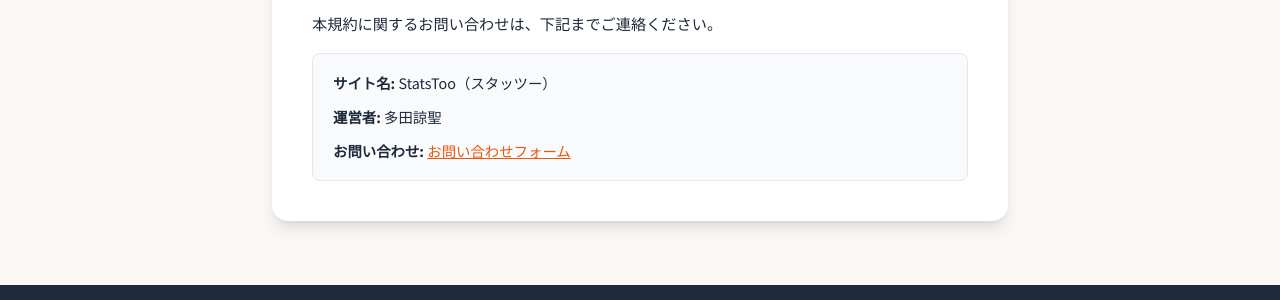
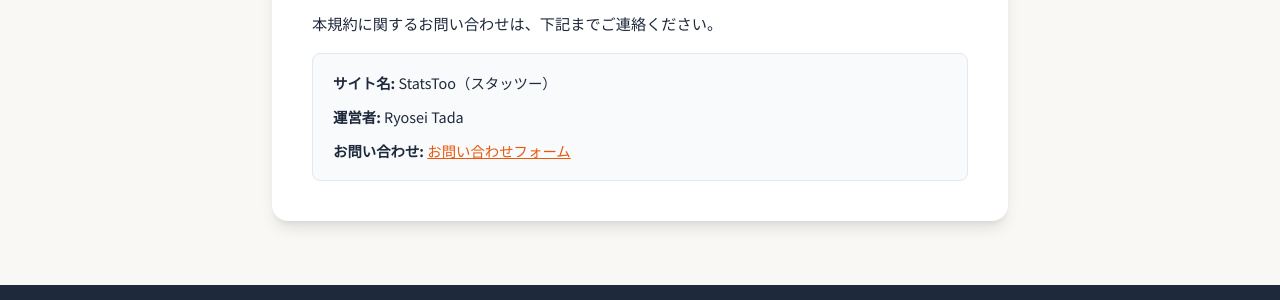
Before and after one commit to BSK-Ryo/statstoo, a Jekyll site: the page built from terms/index.html, in a window 1280 px wide and 900 px high, scrolled down 3201 px. Shown: the part 370-670 px from the top of the window. Built offline with Jekyll 4.4.1, drawn with Linux system fonts in a browser that asks for light colours; nearby versions of some CDN libraries.

Commit message:
Update index.html

```diff
--- a/terms/index.html
+++ b/terms/index.html
@@ -178,7 +178,7 @@ extra_css: |
             <p>本規約に関するお問い合わせは、下記までご連絡ください。</p>
             <div class="contact-box">
                 <p><strong>サイト名:</strong> StatsToo（スタッツー）</p>
-                <p><strong>運営者:</strong> 多田諒聖</p>
+                <p><strong>運営者:</strong> Ryosei Tada </p>
                 <p><strong>お問い合わせ:</strong> <a href="/contact/">お問い合わせフォーム</a></p>
             </div>
         </div>
```
